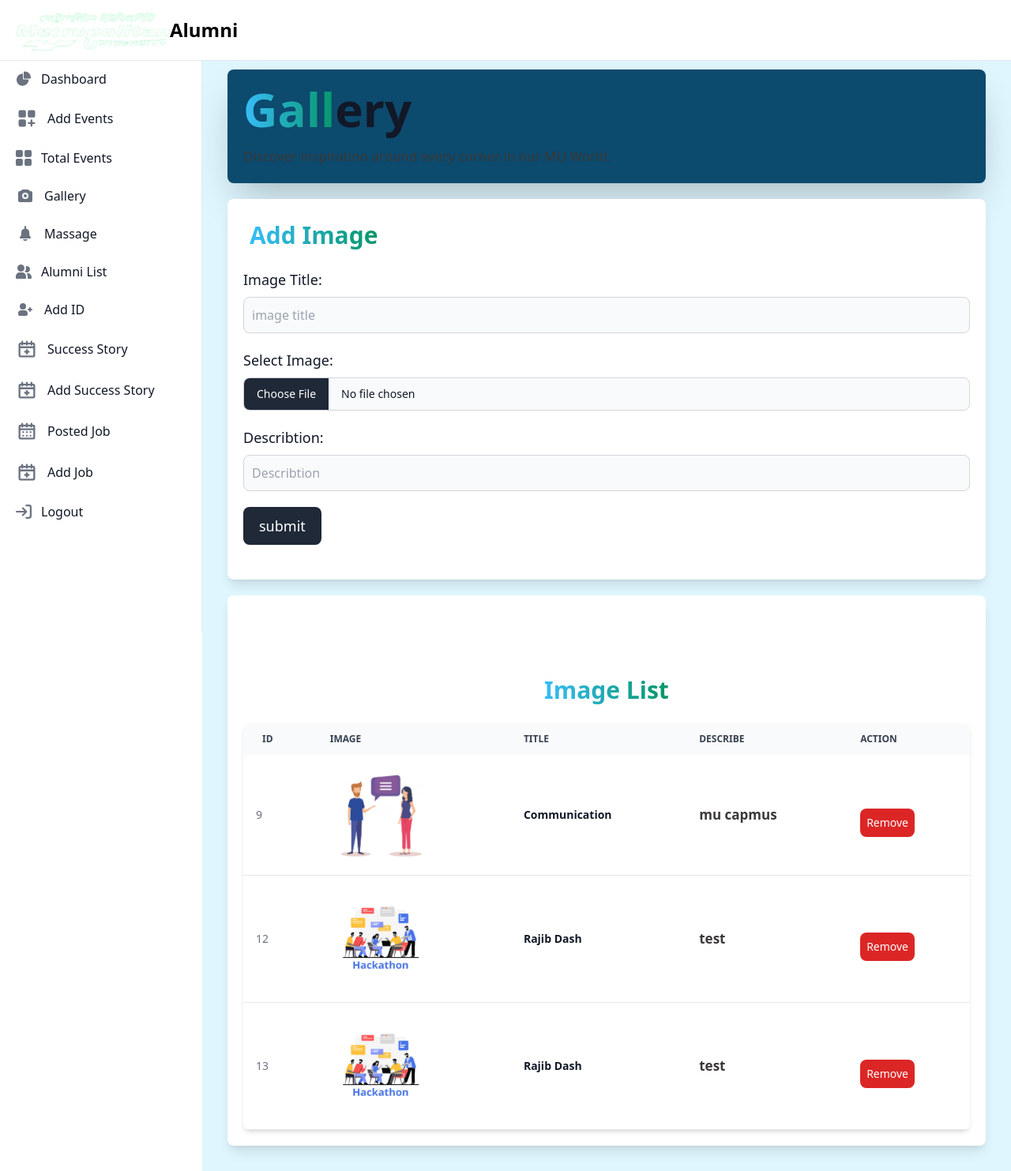
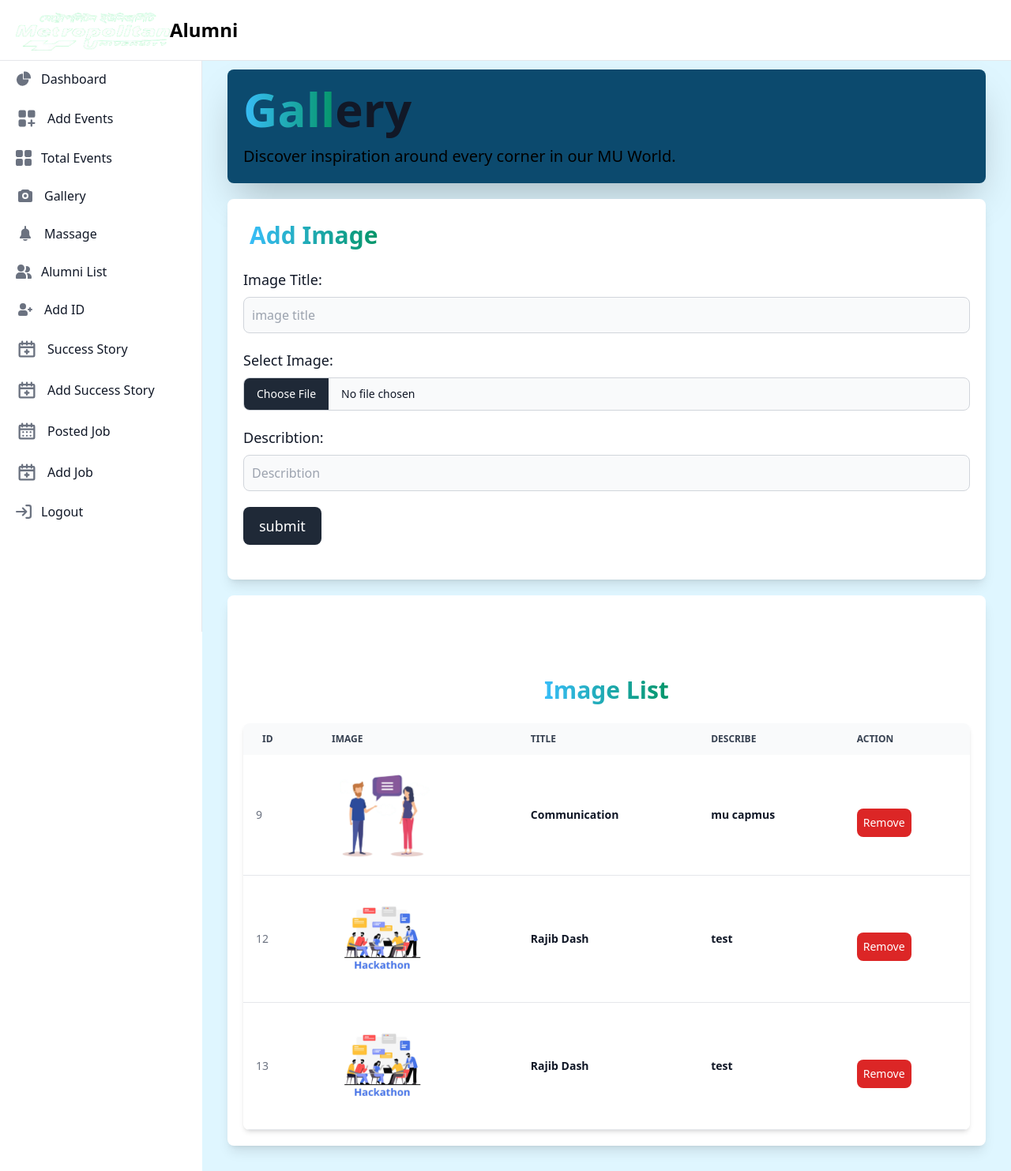
Before and after one commit to razibdash/AMS, a PHP site: page /Admin/gallery.php in a window 1280 px wide. Shown: the whole page at 79% size. Run offline with PHP 8.4, Linux system fonts and the light colour scheme; data comes from the database, SQL or seed files in the repository; some libraries are stand-ins or nearby versions.

Commit message:
somme change alumni section and gallery section

```diff
--- a/Admin/gallery.php
+++ b/Admin/gallery.php
@@ -17,7 +17,7 @@ require_once("aside.php");
      <div class="gallery">
                <div class="title bg-sky-900 mb-5 p-5 rounded-lg shadow-2xl">
                   <h1 class="mb-4 text-3xl font-extrabold text-gray-900 dark:text-white md:text-5xl lg:text-6xl"><span class="text-transparent bg-clip-text bg-gradient-to-r to-emerald-600 from-sky-400">Gall</span>ery</h1>
-                  <p class="text-lg font-normal text-gray-500 lg:text-xl dark:text-gray-400">Discover inspiration around every corner in our MU World.</p>
+                  <p class="text-lg font-normal text-white-700 lg:text-xl dark:text-white-700">Discover inspiration around every corner in our MU World.</p>
 
                </div>
         <div class="add-photo">
--- a/alumni.php
+++ b/alumni.php
@@ -51,7 +51,7 @@ require_once("header.php");
                                                 </div>
                                                 <div class="p-5">
                                                     <div class="p-1">
-                                                        <h5 class="mb-2 text-2xl font-bold tracking-tight text-gray-900 dark:text-white"><?php echo $fname." ".$lname ?></h5>
+                                                        <h5 class="mb-2 text-2xl font-bold tracking-tight text-white-900 dark:text-white"><?php echo $fname." ".$lname ?></h5>
                                                     </div>
                                                     <p class="mb-3 font-normal text-gray-700 dark:text-gray-400"><?php echo $bio ?></p>
 
--- a/css/style.css
+++ b/css/style.css
@@ -774,10 +774,7 @@
     font-size: 25px;
     height: 10px;
 }
-.p-5 p{
-    font-size: 17px;
-    color: rgb(58, 56, 56);
-}
+
 .practice-btn{
     text-decoration: none;
     color: red;
```
Also changed, not shown: Admin/posted_job.php (+0 -14 lines).
